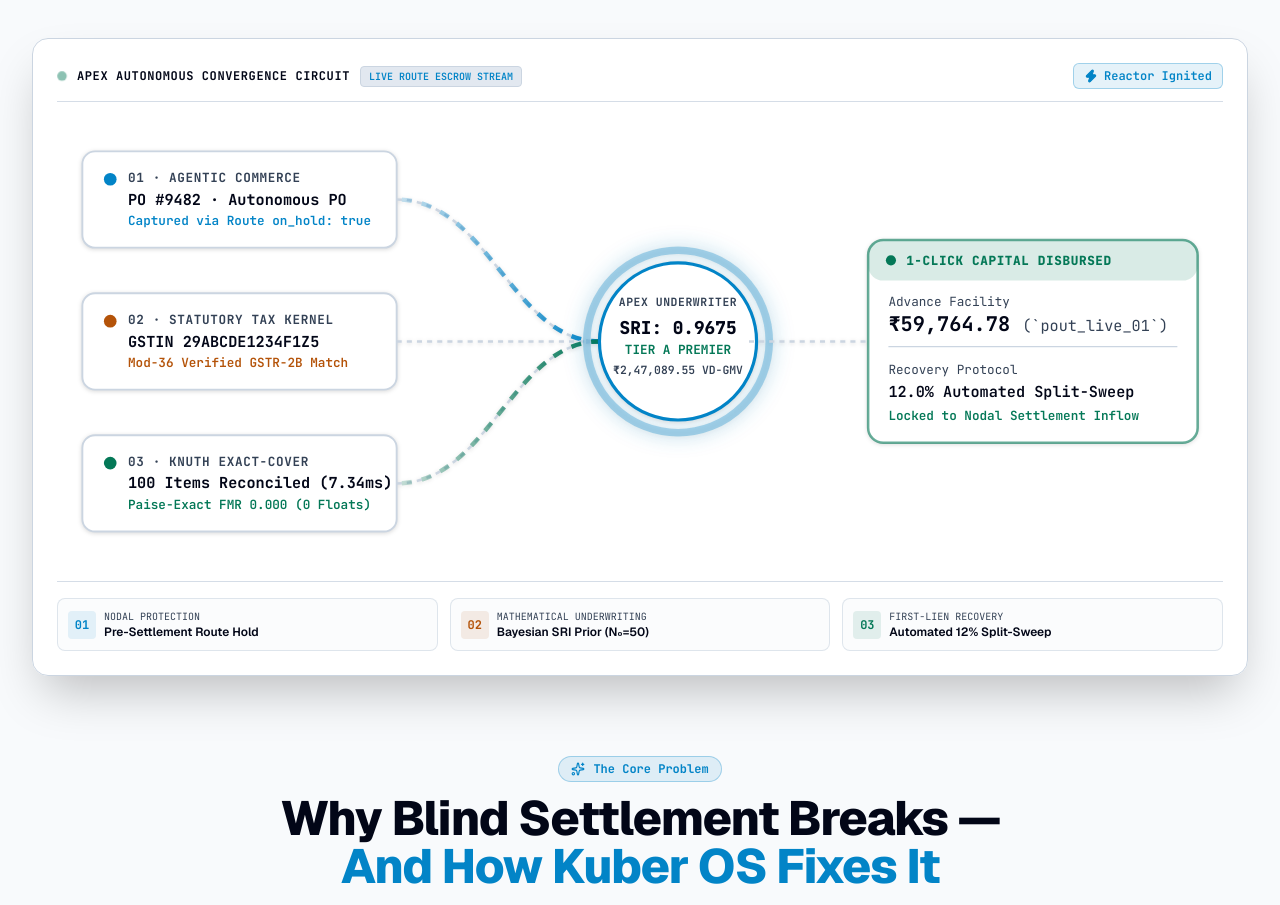
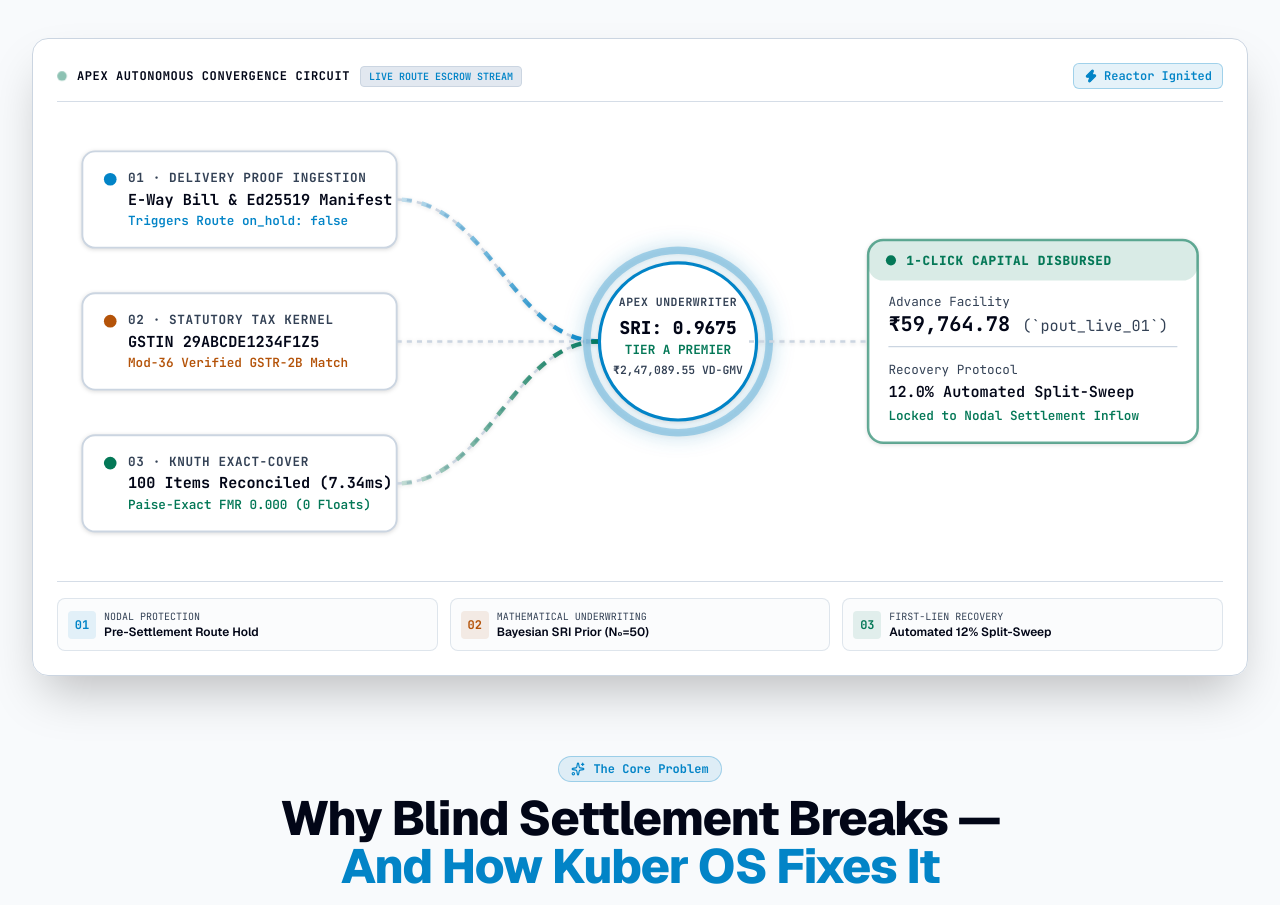
Before and after one commit to Pranjulchaurasiya/kuber-recon, a Next.js app in the folder frontend/: page / in a window 1280 px wide. Shown: the part 860-1765 px from the top of the page. Built offline with nearby package versions, Linux system fonts and the light colour scheme; no server answers.

Commit message:
docs(ui): clearly label Delivery Proof Ingestion as signed Ed25519 manifest and E-Way Bill in convergence circuit

```diff
--- a/frontend/components/landing/convergence-scene.tsx
+++ b/frontend/components/landing/convergence-scene.tsx
@@ -85,9 +85,7 @@ export function ConvergenceScene() {
               </linearGradient>
             </defs>
 
-            {/* ── 1. Left Input Feeds (3 Stations) ────────────────────────── */}
-
-            {/* Feed 1: Agentic Commerce PO */}
+            {/* Feed 1: Signed Delivery Manifest & E-Way Bill Webhook */}
             <g className="cursor-pointer transition-transform hover:scale-[1.01]">
               <rect
                 x="20"
@@ -100,13 +98,13 @@ export function ConvergenceScene() {
               />
               <circle cx="42" cy="42" r="5" className="fill-[var(--primary)]" />
               <text x="56" y="44" className="fill-[var(--muted-foreground)] text-[10px] font-mono font-bold tracking-wider">
-                01 · AGENTIC COMMERCE
+                01 · DELIVERY PROOF INGESTION
               </text>
               <text x="56" y="62" className="fill-[var(--foreground)] text-xs font-mono font-bold">
-                PO #9482 · Autonomous PO
+                E-Way Bill &amp; Ed25519 Manifest
               </text>
               <text x="56" y="78" className="fill-[var(--primary)] text-[10px] font-mono font-semibold">
-                Captured via Route on_hold: true
+                Triggers Route on_hold: false
               </text>
             </g>
 
```
